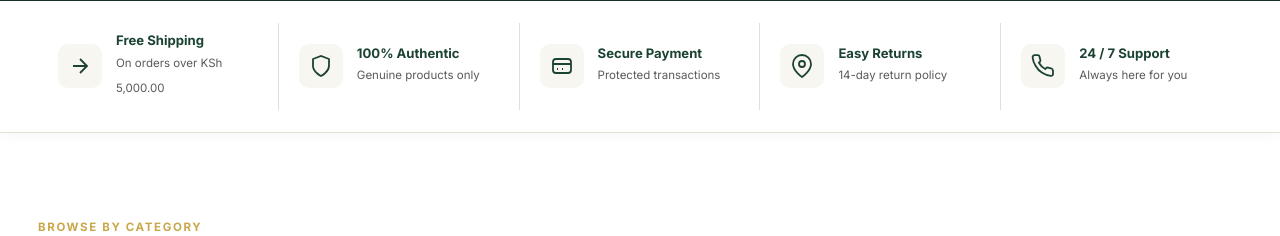
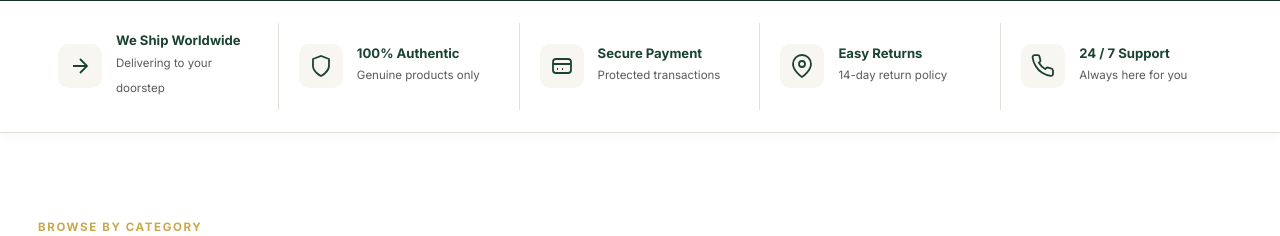
Before and after one commit to sammy001-svg/dakari, a PHP site: page / in a window 1280 px wide. Shown: the part 743-979 px from the top of the page. Run offline with PHP 8.4, Linux system fonts and the light colour scheme; data comes from the database, SQL or seed files in the repository; data that the repository does not hold is empty; some libraries are stand-ins or nearby versions; some web fonts are replaced.

Commit message:
fix: update homepage shipping badge to We Ship Worldwide
Co-Authored-By: Claude Sonnet 4.6 <noreply@anthropic.com>

```diff
--- a/index.php
+++ b/index.php
@@ -101,8 +101,8 @@ include __DIR__ . '/includes/header.php';
                     <svg width="24" height="24" fill="none" stroke="currentColor" stroke-width="1.8" viewBox="0 0 24 24"><path d="M5 12h14M12 5l7 7-7 7"/></svg>
                 </div>
                 <div>
-                    <strong>Free Shipping</strong>
-                    <span>On orders over <?= money(5000) ?></span>
+                    <strong>We Ship Worldwide</strong>
+                    <span>Delivering to your doorstep</span>
                 </div>
             </div>
             <div class="trust-item">
```
